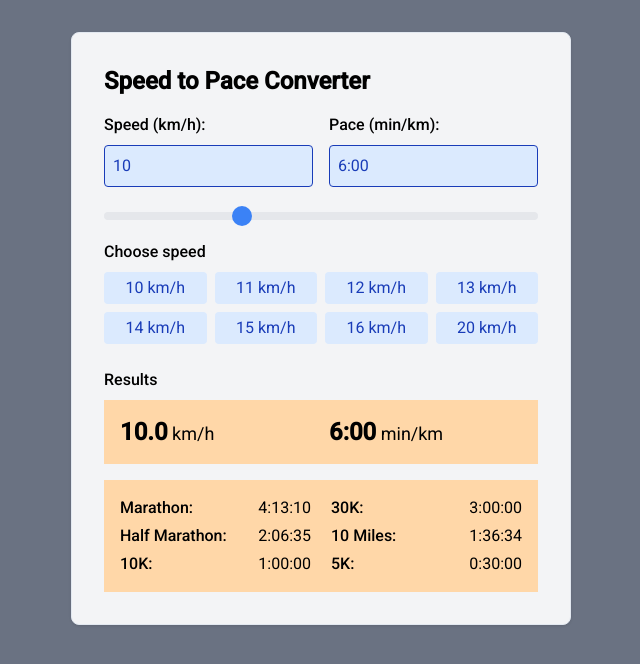
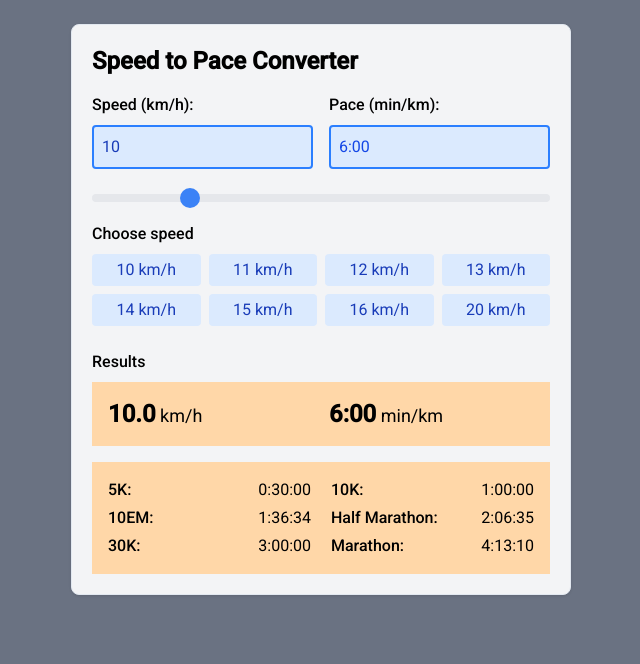
Before and after one commit to jorisj/pacer, an Angular app: page / in a window 1280 px wide. Shown: the top 664 px of the page, without its empty margins (319-959 px from the left). Built offline with nearby package versions, Linux system fonts and the light colour scheme.

Commit message:
tailwind update + stying

```diff
--- a/package.json
+++ b/package.json
@@ -20,10 +20,10 @@
     "@angular/platform-browser": "^20.3.1",
     "@angular/platform-browser-dynamic": "^20.3.1",
     "@angular/router": "^20.3.1",
-    "@tailwindcss/postcss": "^4.0.17",
+    "@tailwindcss/postcss": "^4.1.13",
     "postcss": "^8.5.3",
     "rxjs": "~7.8.0",
-    "tailwindcss": "^4.0.17",
+    "tailwindcss": "^4.1.13",
     "tslib": "^2.3.0"
   },
   "devDependencies": {
--- a/src/app/app.component.html
+++ b/src/app/app.component.html
@@ -1,3 +1,3 @@
-<main>
+<main class="p-2">
   <app-kmph-to-pace></app-kmph-to-pace>
 </main>
--- a/src/app/kmph-to-pace/kmph-to-pace.component.css
+++ b/src/app/kmph-to-pace/kmph-to-pace.component.css
@@ -2,7 +2,7 @@
   max-width: 500px;
   margin-left: auto;
   margin-right: auto;
-  padding: 2rem;
+
   border: 1px solid #e2e8f0;
   border-radius: 0.5rem;
   box-shadow: 0 1px 3px rgba(0, 0, 0, 0.1);
--- a/src/app/kmph-to-pace/kmph-to-pace.component.html
+++ b/src/app/kmph-to-pace/kmph-to-pace.component.html
@@ -1,22 +1,22 @@
-<div class="converter bg-gray-100 sm:mt-8">
+<div class="converter bg-gray-100 mt-4 p-5">
   <h1 class="text-2xl font-bold mb-4">Speed to Pace Converter</h1>
 
   <div class="grid grid-cols-2 gap-4 mb-4">
     <div class="input-group">
       <label for="speed" class="block mb-2 font-medium">Speed (km/h):</label>
       <input type="number" id="speed" [ngModel]="speedKmh()" (ngModelChange)="speedKmh.set($event)" min="1" max="30"
-        step="0.1" class="bg-blue-100 w-full p-2 border border-blue-800 text-blue-800 rounded">
+        step="0.1" class="bg-blue-100 w-full p-2 border-2 border-blue-500 text-blue-800 rounded">
 
     </div>
     <div class="input-group">
       <label for="pace" class="block mb-2 font-medium">Pace (min/km):</label>
       <input type="text" id="pace" [ngModel]="paceMinKm()" (ngModelChange)="onPaceChange($event)" placeholder="mm:ss"
-        pattern="[0-9]{1,2}:[0-5][0-9]" class="bg-blue-100 w-full p-2 border border-blue-800 text-blue-800 rounded">
+        pattern="[0-9]{1,2}:[0-5][0-9]" class="bg-blue-100 w-full p-2 border-2 border-blue-500 text-blue-700 rounded">
 
     </div>
   </div>
 
-  <input type="range" id="speed-slider" [ngModel]="speedKmh()" (ngModelChange)="speedKmh.set($event)" min="1" max="30"
+  <input type="range" id="speed-slider" [ngModel]="speedKmh()" (ngModelChange)="speedKmh.set($event)" min="5" max="30"
     step="0.1" class="w-full slider mb-5">
   <div class="common-speeds mb-6">
     <h3 class="font-medium mb-2">Choose speed</h3>
@@ -53,22 +53,22 @@
   <div class="race-times p-4 bg-orange-200 ">
     <div class="grid gap-y-1 gap-x-5 grid-cols-1 md:grid-cols-2">
       <div class="flex justify-between">
-        <span class="font-medium">Marathon:</span> {{ raceTimes().marathon }}
+        <span class="font-medium">5K:</span> {{ raceTimes().fiveK }}
+      </div>
+      <div class="flex justify-between">
+        <span class="font-medium">10K:</span> {{ raceTimes().tenK }}
+      </div>
+      <div class="flex justify-between">
+        <span class="font-medium">10EM:</span> {{ raceTimes().tenMiles }}
+      </div>
+      <div class="flex justify-between">
+        <span class="font-medium">Half Marathon:</span> {{ raceTimes().halfMarathon }}
       </div>
       <div class="flex justify-between">
         <span class="font-medium">30K:</span> {{ raceTimes().thirtyK }}
       </div>
       <div class="flex justify-between">
-        <span class="font-medium">Half Marathon:</span> {{ raceTimes().halfMarathon }}
-      </div>
-      <div class="flex justify-between">
-        <span class="font-medium">10 Miles:</span> {{ raceTimes().tenMiles }}
-      </div>
-      <div class="flex justify-between">
-        <span class="font-medium">10K:</span> {{ raceTimes().tenK }}
-      </div>
-      <div class="flex justify-between">
-        <span class="font-medium">5K:</span> {{ raceTimes().fiveK }}
+        <span class="font-medium">Marathon:</span> {{ raceTimes().marathon }}
       </div>
     </div>
   </div>
```
Also changed, not shown: 1 other file (tests, documents, lock files or other folders).
